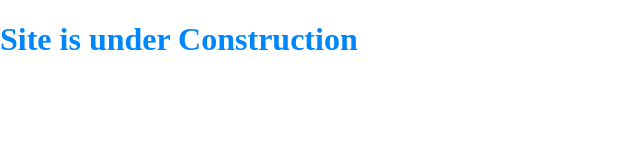
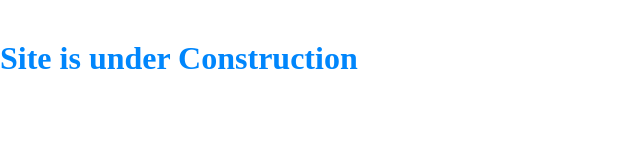
Before and after one commit to SNIPACER/SNIPACER, a plain HTML site: page index.html in a window 1280 px wide. Shown: the whole page, without its empty margins (0-640 px from the left). Drawn offline with Linux system fonts and the light colour scheme; files that its build step writes are made by us from their sources.

Commit message:
Update style.css

```diff
--- a/assests/style.css
+++ b/assests/style.css
@@ -5,7 +5,8 @@ body{
   background-color: #ffffff;
   color: rgb(0, 134, 252);
 }
-label{
-  display: block;
-  margin: 0.5rem 0;
+h1{
+  display: inline-block;
+  text-align: center;
+  margin-top: 40px;
 }
```
